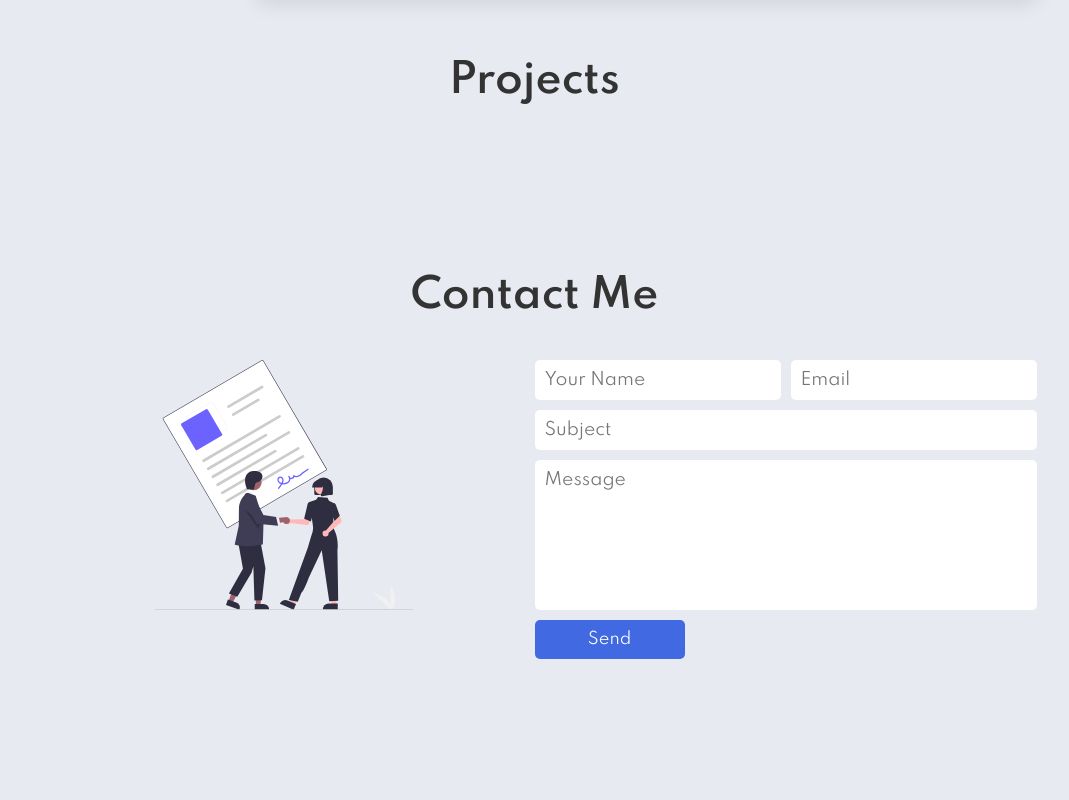
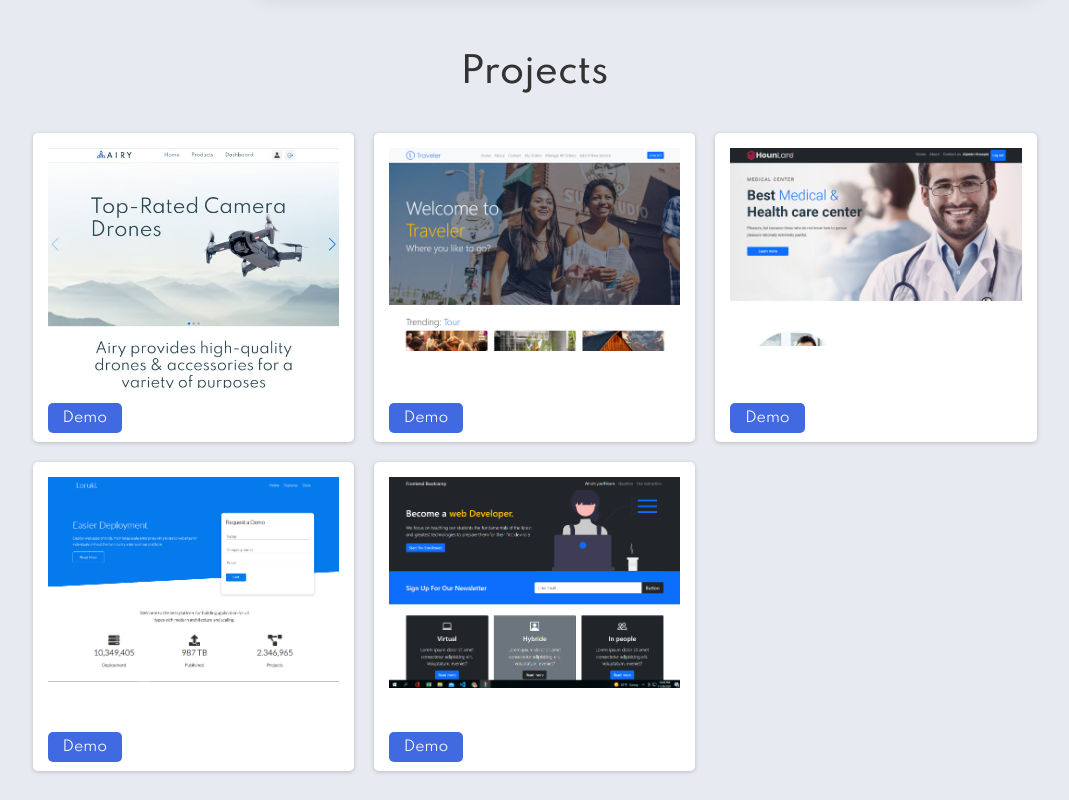
Before and after one commit to AlaminMJ/portfolio, a plain HTML site: page index.html in a window 1280 px wide. Shown: the part 1200-2000 px from the top of the page, without its empty margins (148-1217 px from the left). Before the commit the page ends 1891 px from the top, so only its background shows below. Drawn offline with nearby package versions, Linux system fonts and the light colour scheme.

Commit message:
add project section

```diff
--- a/index.html
+++ b/index.html
@@ -143,7 +143,48 @@
       <section class="projects" id="projects">
         <div class="container">
           <h3 class="title">Projects</h3>
-          <div class="content"></div>
+          <div class="content">
+            <div class="card">
+              <div class="img">
+                <img src="./images/drone.jpg" alt="Drone" />
+              </div>
+              <a href="https://drone-shop-2b962.web.app/" target="blank"
+                >Demo</a
+              >
+            </div>
+            <div class="card">
+              <div class="img">
+                <img src="./images/travel.png" alt="Drone" />
+              </div>
+              <a href="https://drone-shop-2b962.web.app/" target="blank"
+                >Demo</a
+              >
+            </div>
+            <div class="card">
+              <div class="img">
+                <img src="./images/heath-care.png" alt="Drone" />
+              </div>
+              <a href="https://drone-shop-2b962.web.app/" target="blank"
+                >Demo</a
+              >
+            </div>
+            <div class="card">
+              <div class="img">
+                <img src="./images/host.png" alt="Drone" />
+              </div>
+              <a href="https://alaminmj.github.io/hosting-website/" target="blank"
+                >Demo</a
+              >
+            </div>
+            <div class="card">
+              <div class="img">
+                <img src="./images/web-dev.png" alt="Drone" />
+              </div>
+              <a href="https://alaminmj.github.io/Bootstrap-project-1/" target="blank"
+                >Demo</a
+              >
+            </div>
+          </div>
         </div>
       </section>
       <!-- Education -->
@@ -175,7 +216,6 @@
           </div>
         </div>
       </section>
-
     </main>
 
     <script src="script.js"></script>
--- a/style.css
+++ b/style.css
@@ -18,9 +18,9 @@ button {
   font-family: "Spartan", sans-serif;
 }
 .title {
-  font-size: 40px;
+  font-size: 35px;
   color: #333;
-  font-weight: 600;
+  font-weight: 500;
   text-align: center;
   margin-bottom: 40px;
 }
@@ -254,7 +254,46 @@ main {
   background-color: royalblue;
 }
 /* project */
+.projects .content {
+  display: grid;
+  grid-template-columns: repeat(3, 1fr);
+  gap: 20px;
+}
+.projects .content .card {
+  background-color: #fff;
+  box-shadow: 0 1px 4px rgba(0, 0, 0, 0.2);
+  padding: 15px;
+  border-radius: 5px;
+}
+.projects .content .card .img {
+  height: 240px;
+  width: 100%;
+  overflow: hidden;
+  margin-bottom: 20px;
+}
+.projects .content .card img {
+  object-fit: cover;
+  object-position: 0 0;
+  transition: 0.3s;
+}
+.projects .content .card img:hover {
+  transform: scale(1.03);
+}
+.projects .content .card a {
+  padding: 7px 15px;
+  text-decoration: none;
+  border: none;
+  background-color: royalblue;
+  color: #fff;
+  border-radius: 5px;
+  transition: 0.3s;
+  font-size: 14px;
+  z-index: 5;
+}
+.projects .content .card a:hover {
+    background-color: #2352e0;
 
+}
 /* Contact */
 
 .contact .warper {
@@ -355,9 +394,16 @@ main {
   main {
     margin: 0;
   }
+  /* projects */
+  .projects .content {
+    display: grid;
+    grid-template-columns: repeat(1, 1fr);
+  }
+  /* contact */
   #contact {
-  padding-bottom: 60px;
-}
+    padding-bottom: 60px;
+  }
+  /* sidebar */
   .aside-bar ul {
     width: 100%;
     align-items: center;
```
Also changed, not shown: images/drone.jpg (added), images/heath-care.png (added), images/host.png (added), images/travel.png (added), images/web-dev.png (added).
